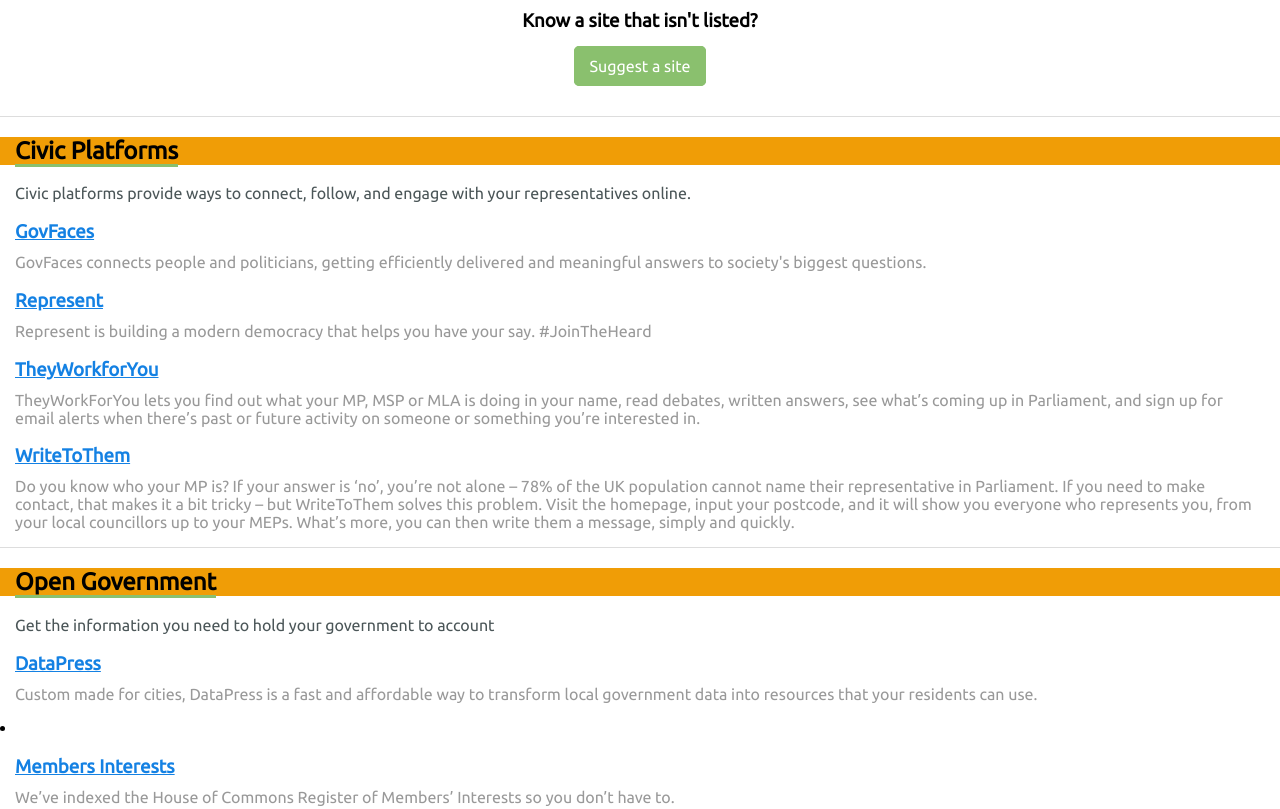
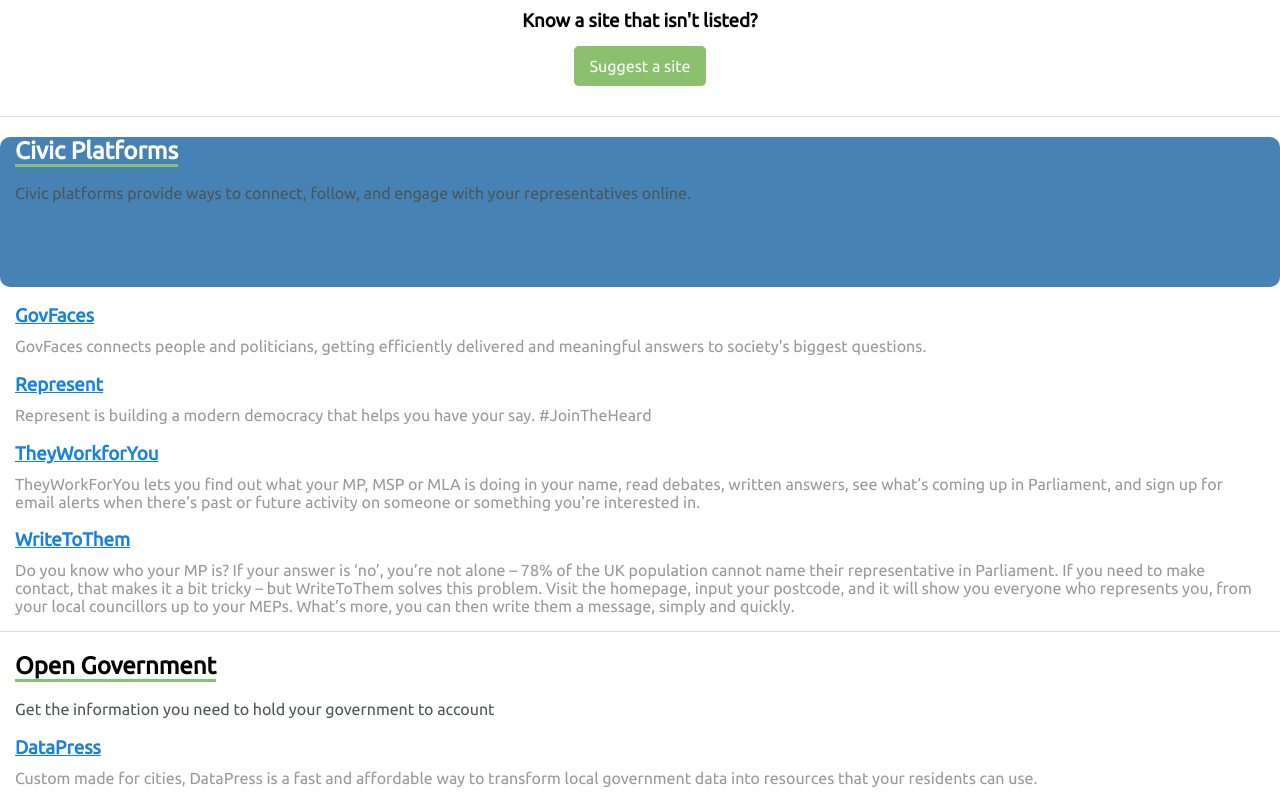
Before and after one commit to scottdavidcraig/civictech.co.uk, a website: page index.html in a window 1280 px wide. Shown: the part 780-1589 px from the top of the page. Drawn offline with Linux system fonts and the light colour scheme.

Commit message:
Console Easteregg
Puts a link in the console linking to the github repo.

```diff
--- a/css/this.css
+++ b/css/this.css
@@ -91,9 +91,12 @@
 
 }
 
-section > h2 {
-background-color: #F09D06;
-
+.sectionheader {
+background-color: steelblue;
+background-size: cover;
+min-height: 150px;
+border-radius: 10px;
+color: white;
 }
 
 
--- a/index.html
+++ b/index.html
@@ -87,9 +87,10 @@
     <!-- Full list of sites -->
 
     <section id ="civicplatforms">
-
-      <h2 class ="sectiontitle"><span class="underline">Civic Platforms</span></h2>
-      <p class ="section-des">Civic platforms provide ways to connect, follow, and engage with your representatives online.</p>
+        <div class="sectionheader">
+          <h2 class ="sectiontitle"><span class="underline">Civic Platforms</span></h2>
+          <p class ="section-des">Civic platforms provide ways to connect, follow, and engage with your representatives online.</p>
+        </div>
 
       <ul>
         <li>
@@ -335,6 +336,11 @@
 <footer> <p> Maintained by <a href="http://www.twitter.com/scottdavidcraig"> @scottdavidcraig</a> </p>
 
 </footer>
+<script>
+var easteregg = "These are not the droid's you are looking for. THESE are the droid's you're lookig for: https://github.com/scottdavidcraig/civictech.co.uk "
+console.log(easteregg)
+</script>
+
 
   </body>
 </html>
```
